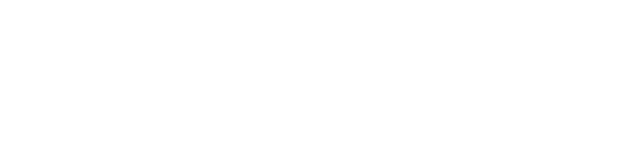
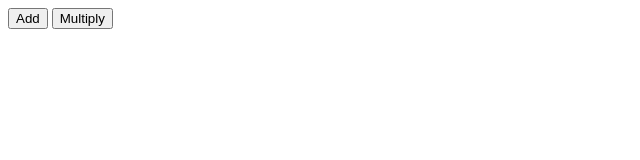
Before and after one commit to rowlexy/BE-ALX, a plain HTML site: page index.html in a window 1280 px wide. Shown: the whole page, without its empty margins (0-640 px from the left). Drawn offline with Linux system fonts and the light colour scheme.

Commit message:
added two buttons in the html file

```diff
--- a/index.html
+++ b/index.html
@@ -7,6 +7,10 @@
     <link rel="styles.css">
 </head>
 <body>
+    <div class="button">
+        <button>Add</button>
+        <button>Multiply</button>
+    </div>
     <script src="script.js"></script>
 </body>
 </html>
```
